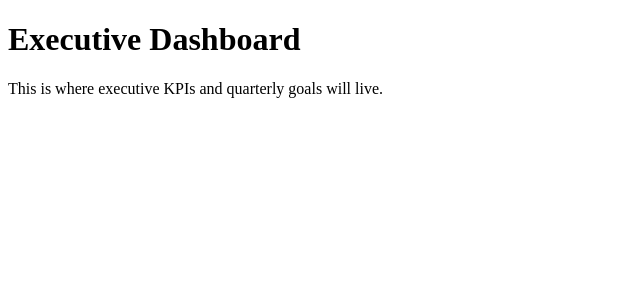
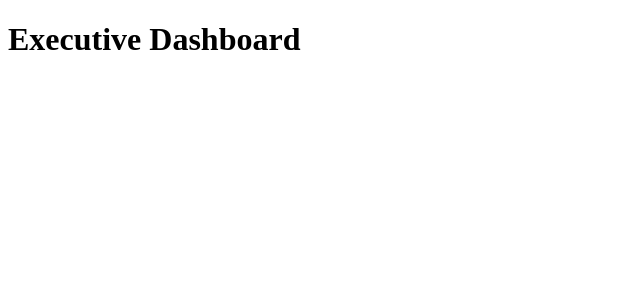
Before and after one commit to Ncassidy10/FormaxOS, a Next.js app: page /executive in a window 1280 px wide. Shown: the top 300 px of the page, without its empty margins (0-640 px from the left). Built offline with nearby package versions, Linux system fonts and the light colour scheme.

Commit message:
Update page.tsx

```diff
--- a/app/executive/page.tsx
+++ b/app/executive/page.tsx
@@ -1,8 +1,4 @@
+// app/executive/page.tsx
 export default function ExecutiveDashboard() {
-  return (
-    <div>
-      <h1>Executive Dashboard</h1>
-      <p>This is where executive KPIs and quarterly goals will live.</p>
-    </div>
-  );
+  return <h1>Executive Dashboard</h1>;
 }
```
